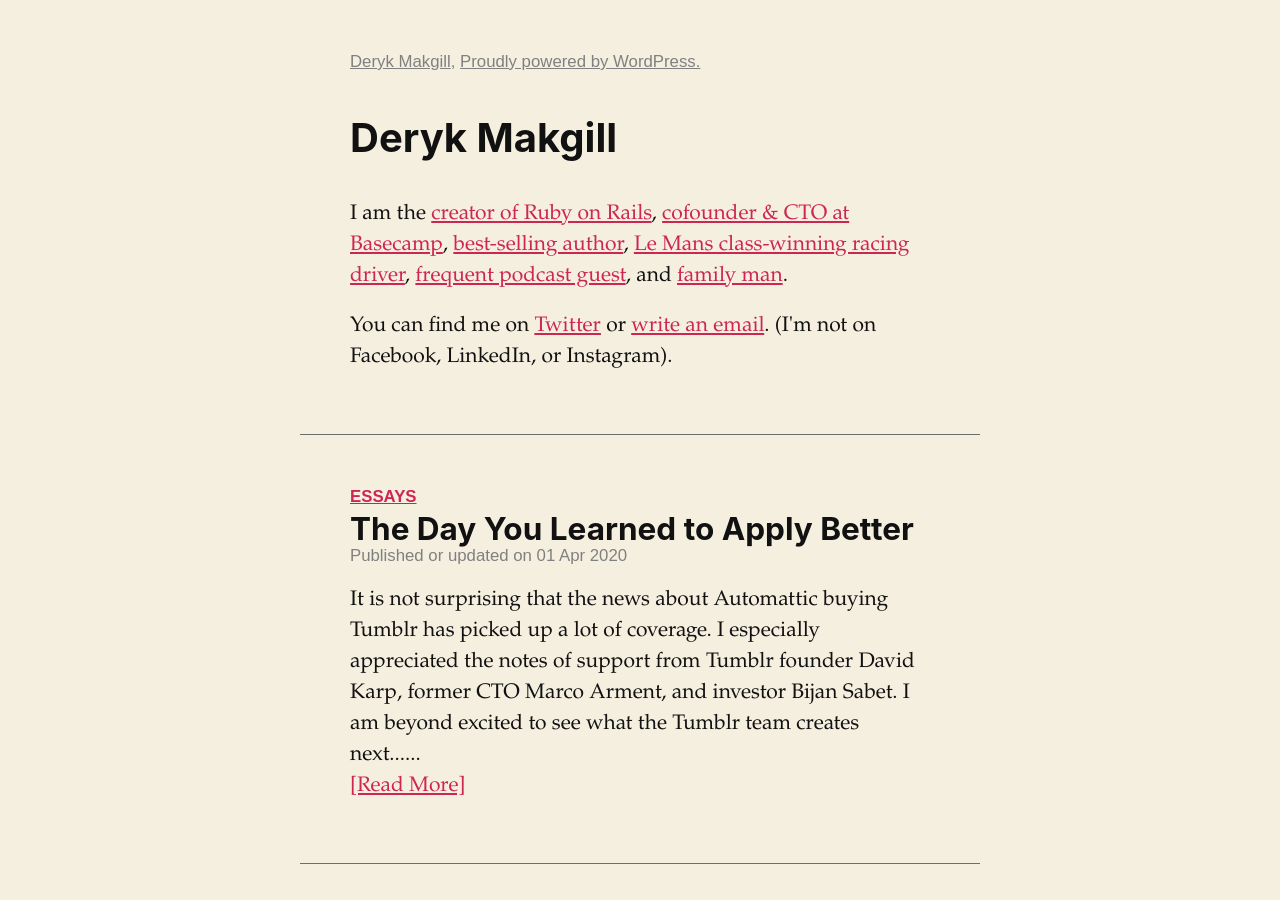
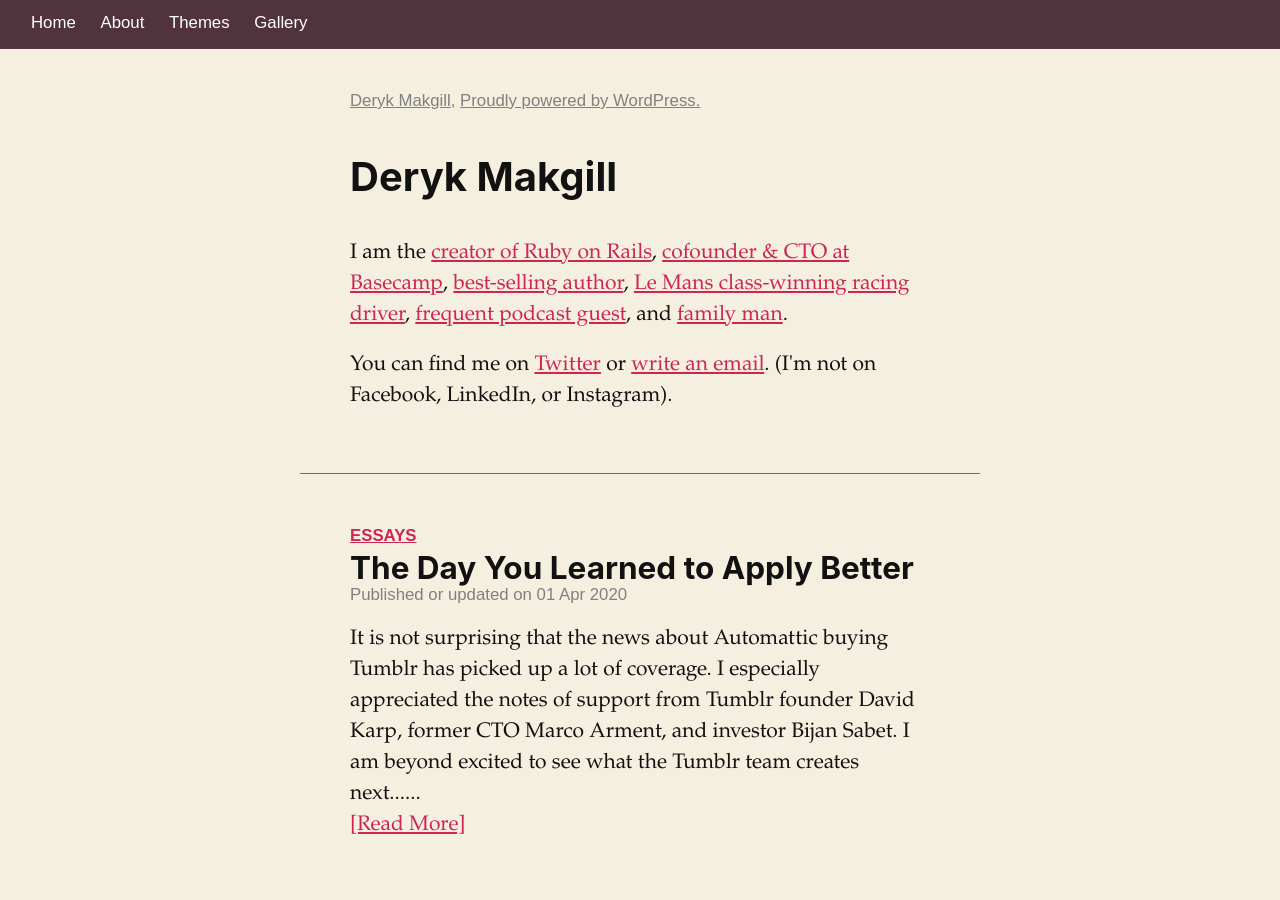
Before and after one commit to derykmakgill/matt, a Jekyll site: the page built from index.html, in a window 1280 px wide and 900 px high. Built offline with Jekyll 4.4.1, drawn with Linux system fonts in a browser that asks for light colours; the list of posts is cut into pages by our own code.

Commit message:
Update default.html

```diff
--- a/_layouts/default.html
+++ b/_layouts/default.html
@@ -250,7 +250,72 @@
 </head>
 
 <body>
+<div id="navbar" class="navbar" style="
+    background: #51333d;
+    /* position: fixed; */
+    height: 49px;
+    /* bottom: 0; */
+    left: 0;
+    right: 0;
+    z-index: 10;
+    margin-bottom: -10px;
+    /* max-width: none; */
+    width: 100%;
+    /* margin-top: 1000px; */
+    /* margin-right: -50px; */
+">
+				<nav id="site-navigation" class="navigation main-navigation" role="navigation" style="
+    clear: both;
+    margin: 0 auto;
+    /* max-width: 1080px; */
+    min-height: 45px;
+    position: relative;
+    height: 75px;
+    max-width: 100%;
+    /* margin-right: -50px; */
+">
 
+
+					<div class="menu-main-menu-container"><ul id="primary-menu" class="nav-menu" style="
+    margin: 0;
+    padding: 0 40px 0 0;
+    list-style: none;
+    font-family: sans-serif;
+    font-size: .8em;
+    padding: 11px;
+    /* margin-top: 50px; */
+    /* max-width: 100%; */
+    /* margin-right: -50px; */
+"><li id="menu-item-42392" class="menu-item menu-item-type-custom menu-item-object-custom current-menu-item current_page_item menu-item-home menu-item-42392" style="
+    display: inline;
+"><a href="https://web.archive.org/web/20181029014657/http://ma.tt/" style="
+    text-decoration: none;
+    color: #fff;
+">Home</a></li>
+<li id="menu-item-42393" class="menu-item menu-item-type-post_type menu-item-object-page menu-item-42393" style="
+    display: inline;
+"><a href="https://web.archive.org/web/20181029014657/https://ma.tt/about/" style="
+    text-decoration: none;
+    color: #fff;
+">About</a></li>
+<li id="menu-item-42414" class="menu-item menu-item-type-post_type menu-item-object-page menu-item-42414" style="
+    display: inline;
+"><a href="https://web.archive.org/web/20181029014657/https://ma.tt/themes/" style="
+    text-decoration: none;
+    color: #fff;
+">Themes</a></li>
+<li id="menu-item-42417" class="menu-item menu-item-type-post_type menu-item-object-page menu-item-42417" style="
+    display: inline;
+"><a href="https://web.archive.org/web/20181029014657/https://ma.tt/gallery/" style="
+    text-decoration: none;
+    color: #fff;
+">Gallery</a></li>
+<li id="menu-item-42395" class="menu-item menu-item-type-post_type menu-item-object-page menu-item-42395" style="
+    display: inline;
+"></li>
+
+</ul></div>									</nav><!-- #site-navigation -->
+			</div>
 
 {{ content }}
 
```
